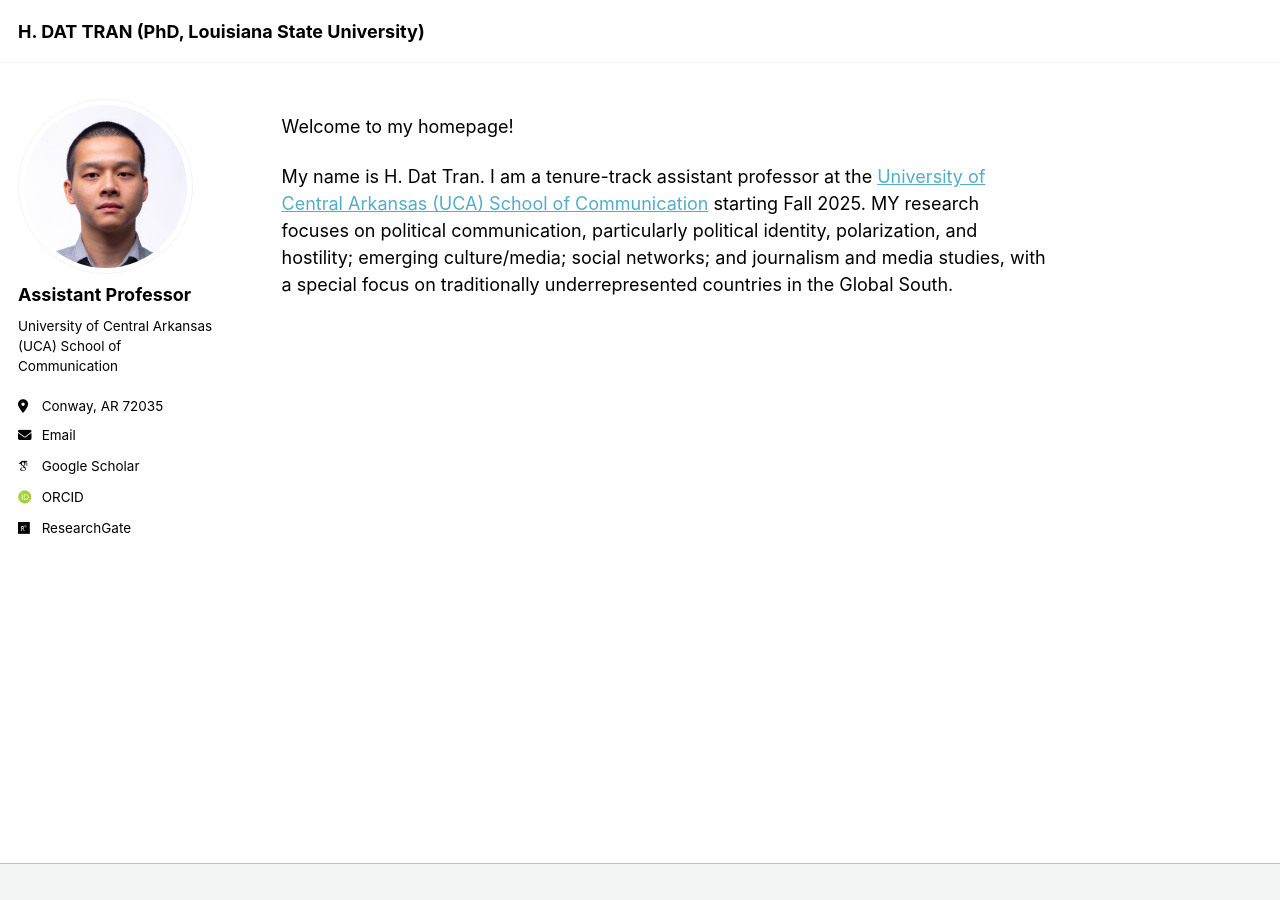
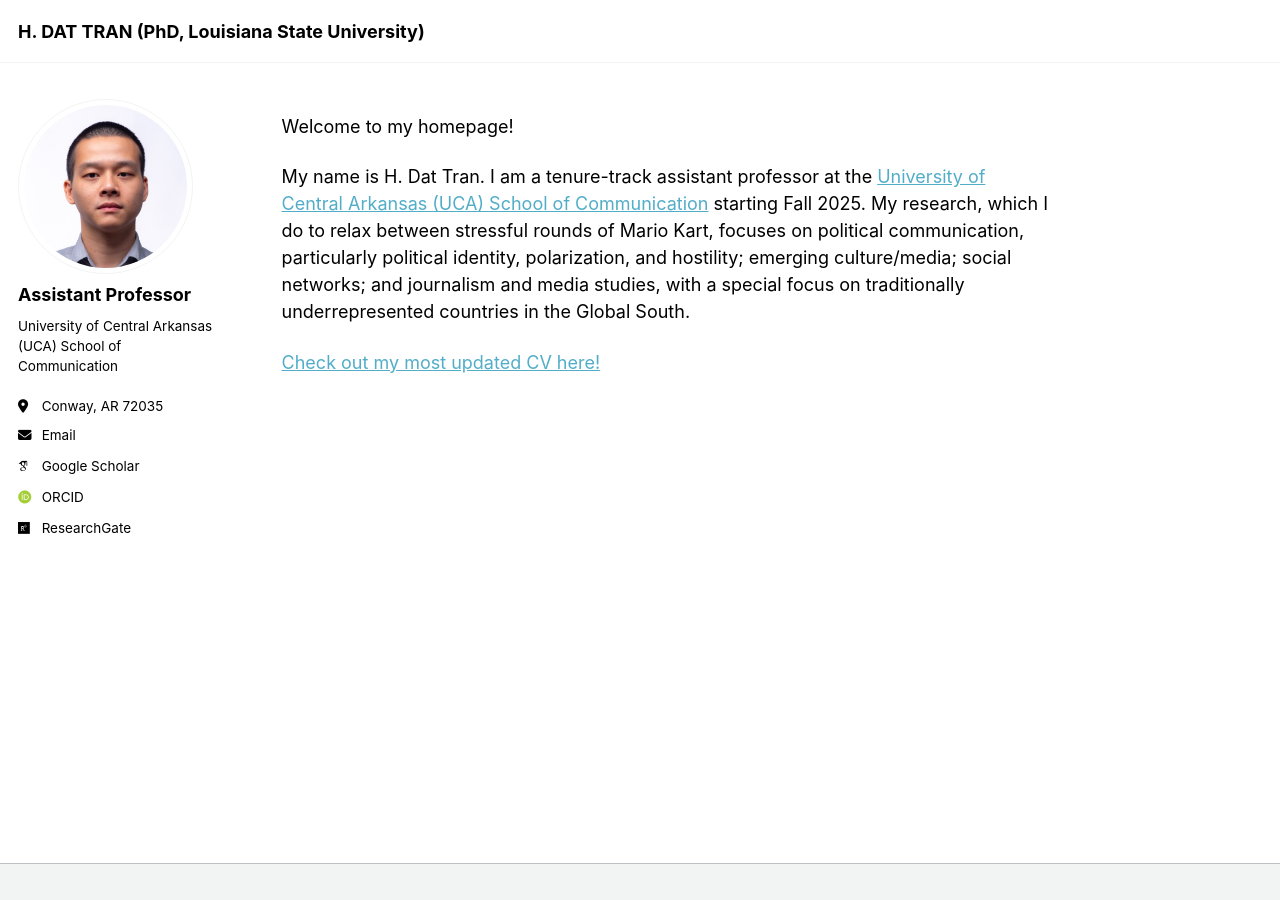
Before and after one commit to hdattran/hdattran.github.io, a Jekyll site: the page built from _pages/about.md, in a window 1280 px wide. Built offline with Jekyll 4.4.1, drawn with Linux system fonts in a browser that asks for light colours; some web fonts are replaced.

Commit message:
Update about.md

```diff
--- a/_pages/about.md
+++ b/_pages/about.md
@@ -9,4 +9,6 @@ redirect_from:
 
 Welcome to my homepage!
 
-My name is H. Dat Tran. I am a tenure-track assistant professor at the [University of Central Arkansas (UCA) School of Communication](https://uca.edu/communication/) starting Fall 2025. MY research focuses on political communication, particularly political identity, polarization, and hostility; emerging culture/media; social networks; and journalism and media studies, with a special focus on traditionally underrepresented countries in the Global South.
+My name is H. Dat Tran. I am a tenure-track assistant professor at the [University of Central Arkansas (UCA) School of Communication](https://uca.edu/communication/) starting Fall 2025. My research, which I do to relax between stressful rounds of Mario Kart, focuses on political communication, particularly political identity, polarization, and hostility; emerging culture/media; social networks; and journalism and media studies, with a special focus on traditionally underrepresented countries in the Global South.
+
+[Check out my most updated CV here!](/files/CV_HDatTran.pdf/)
```
